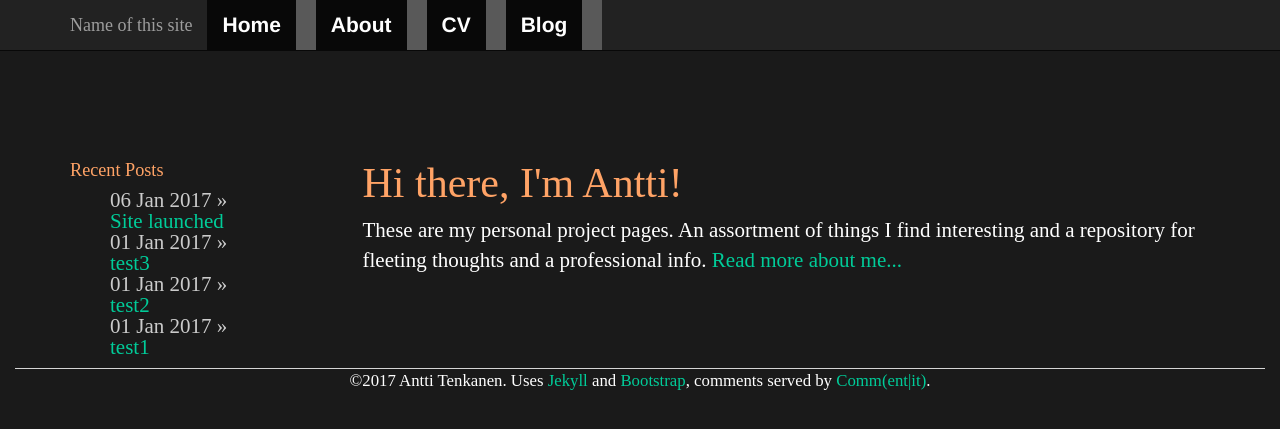
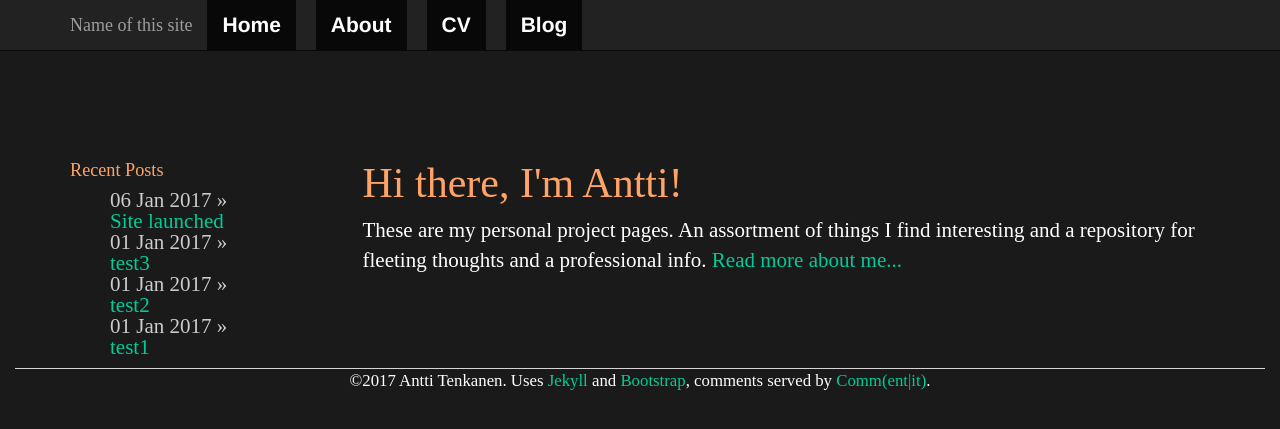
Before and after one commit to plantecophys/plantecophys, a Jekyll site: the page built from index.html, in a window 1280 px wide. Shown: the top 429 px of the page. Built offline with Jekyll 4.4.1, drawn with Linux system fonts in a browser that asks for light colours; the list of posts is cut into pages by our own code.

Commit message:
Update main.css

```diff
--- a/css/main.css
+++ b/css/main.css
@@ -68,8 +68,6 @@ nav ul, footer ul {
     padding: 0px;
     list-style: none;
     font-weight: bold;
-    color: #ffffff;
-    background-color: #595959;
 }
 nav ul li, footer ul li {
     display: inline;
```
